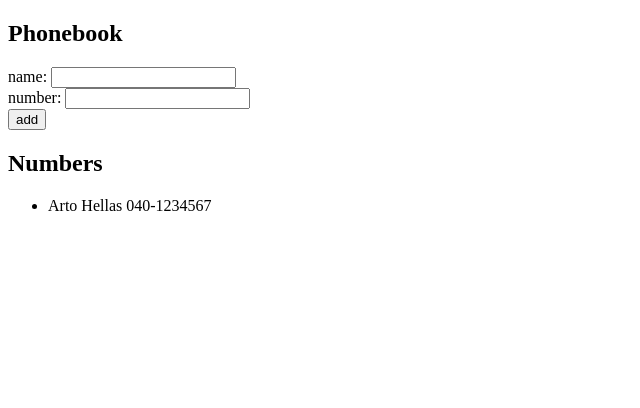
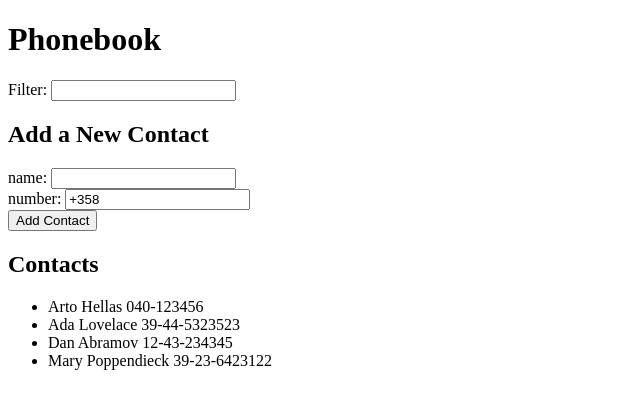
Before and after one commit to anis-alkhatib-lab/fullstackopen, a React (Vite) app in the folder part2/phonebook/: page / in a window 1280 px wide. Shown: the top 408 px of the page, without its empty margins (0-640 px from the left). Built offline with nearby package versions, Linux system fonts and the light colour scheme.

Commit message:
complete exercise 2.9 & 2.10

```diff
--- a/part2/phonebook/package.json
+++ b/part2/phonebook/package.json
@@ -10,6 +10,7 @@
     "preview": "vite preview"
   },
   "dependencies": {
+    "libphonenumber-js": "^1.13.7",
     "react": "^19.2.7",
     "react-dom": "^19.2.7"
   },
--- a/part2/phonebook/src/App.jsx
+++ b/part2/phonebook/src/App.jsx
@@ -1,14 +1,54 @@
 import { useState } from "react";
+import Contacts from "./Components/Contacts";
+import Filter from "./Components/Filter";
+import AddContact from "./Components/AddContact";
+import { parsePhoneNumberFromString } from "libphonenumber-js";
 
 const App = () => {
   const [persons, setPersons] = useState([
-    { id: 1, name: "Arto Hellas", number: "040-1234567" },
+    { name: "Arto Hellas", number: "040-123456", id: 1 },
+    { name: "Ada Lovelace", number: "39-44-5323523", id: 2 },
+    { name: "Dan Abramov", number: "12-43-234345", id: 3 },
+    { name: "Mary Poppendieck", number: "39-23-6423122", id: 4 },
   ]);
   const [newName, setNewName] = useState("");
-  const [newNumber, setNewNumber] = useState("");
+  const [newNumber, setNewNumber] = useState("+358");
+  const [filter, setFilter] = useState("");
+
+  const onFilterChange = (e) => {
+    setFilter(e.target.value);
+  };
+
+  const onNameChange = (e) => {
+    setNewName(e.target.value);
+  };
+
+  const onNumberChange = (e) => {
+    const value = e.target.value;
+    const prefix = "+358";
+
+    if (!value.startsWith(prefix)) {
+      setNewNumber(prefix);
+    } else {
+      setNewNumber(value);
+    }
+  };
+
+  const contactsToShow = filter
+    ? persons.filter((n) => n.name.toLowerCase().includes(filter.toLowerCase()))
+    : persons;
 
   const addName = (e) => {
     e.preventDefault();
+
+    const phoneNumber = parsePhoneNumberFromString(newNumber, "FI");
+    if (!phoneNumber || !phoneNumber.isValid()) {
+      alert("Invalid phone number structure");
+      setNewNumber("");
+      return;
+    }
+
+    const formattedValue = phoneNumber.formatInternational();
 
     const currentMaxId =
       persons.length > 0 ? Math.max(...persons.map((p) => p.id)) : 0;
@@ -19,59 +59,42 @@ const App = () => {
 
     if (persons.some((n) => n.name.toLowerCase() === newName.toLowerCase())) {
       alert(`${newName} is already added to phonebook`);
+      setNewName("");
       return;
     }
 
-    if (persons.some((n) => n.number === newNumber)) {
+    if (persons.some((n) => n.number === formattedValue)) {
       alert(
-        `${newNumber} is already added to phonebook for contact ${getMatchingName(newNumber)}`,
+        `${formattedValue} is already added to phonebook for contact ${getMatchingName(newNumber)}`,
       );
+      setNewNumber("+358");
       return;
     }
 
     const nameObject = {
       id: currentMaxId + 1,
       name: newName,
-      number: String(newNumber),
+      number: formattedValue,
     };
 
     setPersons(persons.concat(nameObject));
     setNewName("");
-    setNewNumber("");
+    setNewNumber("+358");
   };
 
   return (
     <div>
-      <h2>Phonebook</h2>
-      <form onSubmit={addName}>
-        <div>
-          name:{" "}
-          <input
-            type="text"
-            value={newName}
-            onChange={(e) => setNewName(e.target.value)}
-          />
-          <div>
-            number:{" "}
-            <input
-              type="text"
-              value={newNumber}
-              onChange={(e) => setNewNumber(e.target.value)}
-            />
-          </div>
-        </div>
-        <div>
-          <button type="submit">add</button>
-        </div>
-      </form>
-      <h2>Numbers</h2>
-      <ul>
-        {persons.map((person) => (
-          <li key={person.id}>
-            {person.name} {person.number}
-          </li>
-        ))}
-      </ul>
+      <h1>Phonebook</h1>
+      <Filter onChange={onFilterChange} />
+      <AddContact
+        onSubmit={addName}
+        onNameChange={onNameChange}
+        onNumberChange={onNumberChange}
+        newName={newName}
+        newNumber={newNumber}
+      />
+      <h2>Contacts</h2>
+      <Contacts contacts={contactsToShow} />
     </div>
   );
 };
--- /dev/null
+++ b/part2/phonebook/src/Components/AddContact.jsx
@@ -0,0 +1,28 @@
+const AddContact = ({
+  onSubmit,
+  newName,
+  newNumber,
+  onNameChange,
+  onNumberChange,
+}) => {
+  return (
+    <div>
+      <h2>Add a New Contact</h2>
+      <form onSubmit={onSubmit}>
+        {" "}
+        <div>
+          name: <input type="text" value={newName} onChange={onNameChange} />
+          <div>
+            number:{" "}
+            <input type="text" value={newNumber} onChange={onNumberChange} />
+          </div>
+        </div>
+        <div>
+          <button type="submit">Add Contact</button>
+        </div>
+      </form>
+    </div>
+  );
+};
+
+export default AddContact;
--- /dev/null
+++ b/part2/phonebook/src/Components/Contacts.jsx
@@ -0,0 +1,13 @@
+const Contacts = ({ contacts }) => {
+  return (
+    <ul>
+      {contacts.map((c) => (
+        <li key={c.id}>
+          {c.name} {c.number}
+        </li>
+      ))}
+    </ul>
+  );
+};
+
+export default Contacts;
--- /dev/null
+++ b/part2/phonebook/src/Components/Filter.jsx
@@ -0,0 +1,9 @@
+const Filter = ({ onChange }) => {
+  return (
+    <div>
+      Filter: <input type="text" onChange={onChange} />
+    </div>
+  );
+};
+
+export default Filter;
```
Also changed, not shown: 1 other file (tests, documents, lock files or other folders).
